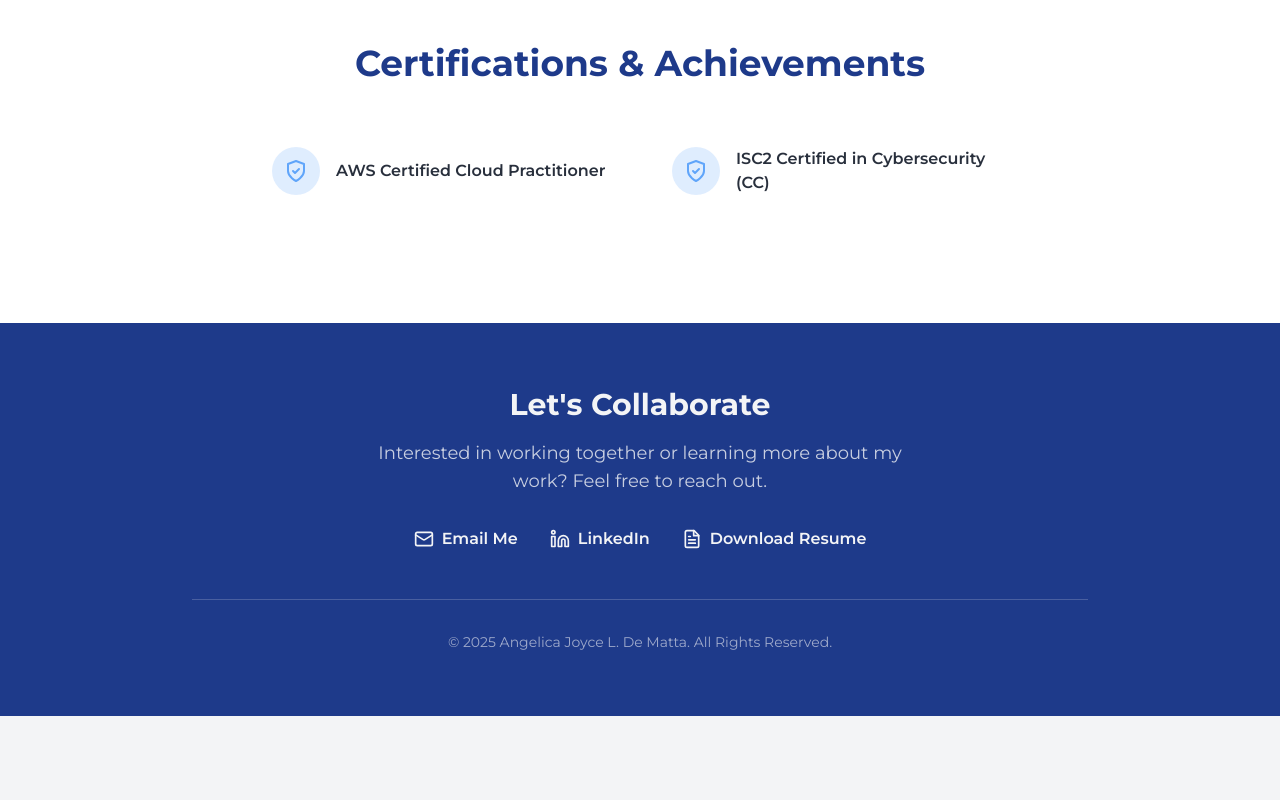
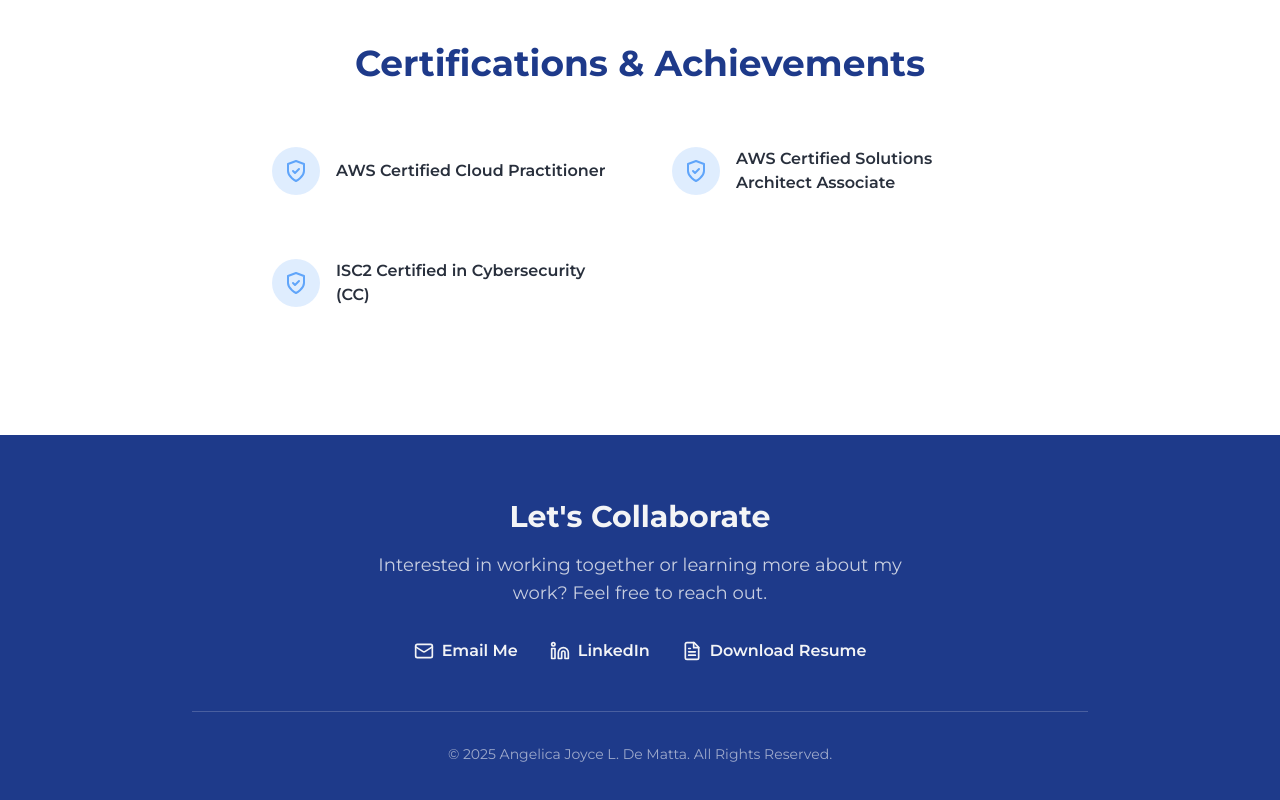
Before and after one commit to Aika0828/my-website-portfolio, a React (Vite) app: page / in a window 1280 px wide. Shown: the part 3978-4778 px from the top of the page. Before the commit the page ends 4694 px from the top, so only its background shows below. Built offline with nearby package versions, Linux system fonts and the light colour scheme.

Commit message:
Add AWS Certificate

```diff
--- a/src/components/Certifications.jsx
+++ b/src/components/Certifications.jsx
@@ -9,6 +9,12 @@
     title: "AWS Certified Cloud Practitioner",
     hasImage: true,
     imageUrl: "/my-website-portfolio/AWS Certified Cloud Practitioner_20250307.png"
+  },
+  {
+    icon: ShieldCheck,
+    title: "AWS Certified Solutions Architect Associate",
+    hasImage: true,
+    imageUrl: "/my-website-portfolio/AWS Certified Solutions Architect - Associate_20251205.jpg"
   },
   {
     icon: ShieldCheck,
```
Also changed, not shown: public/AWS Certified Solutions Architect - Associate_20251205.jpg (added).
